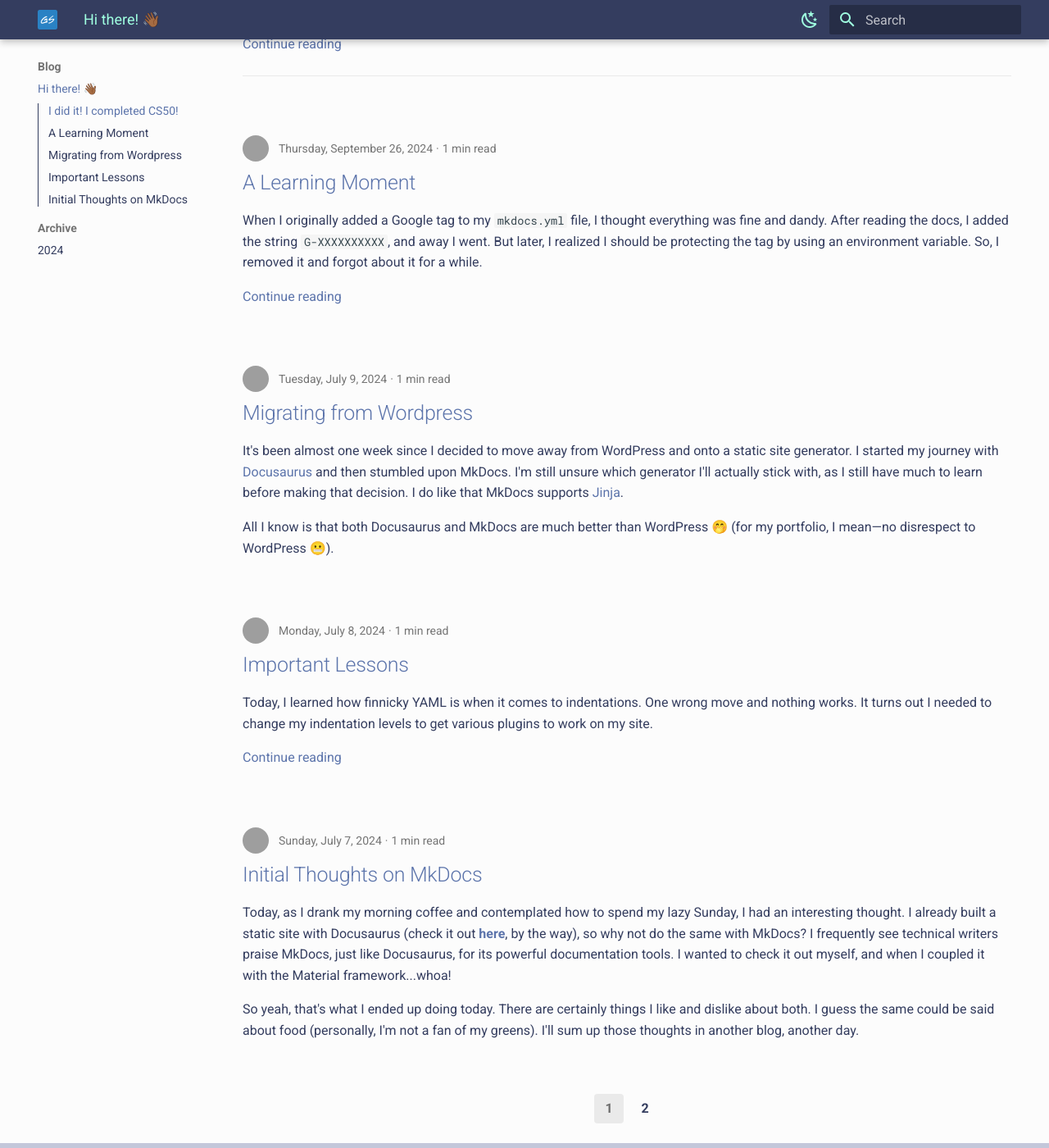
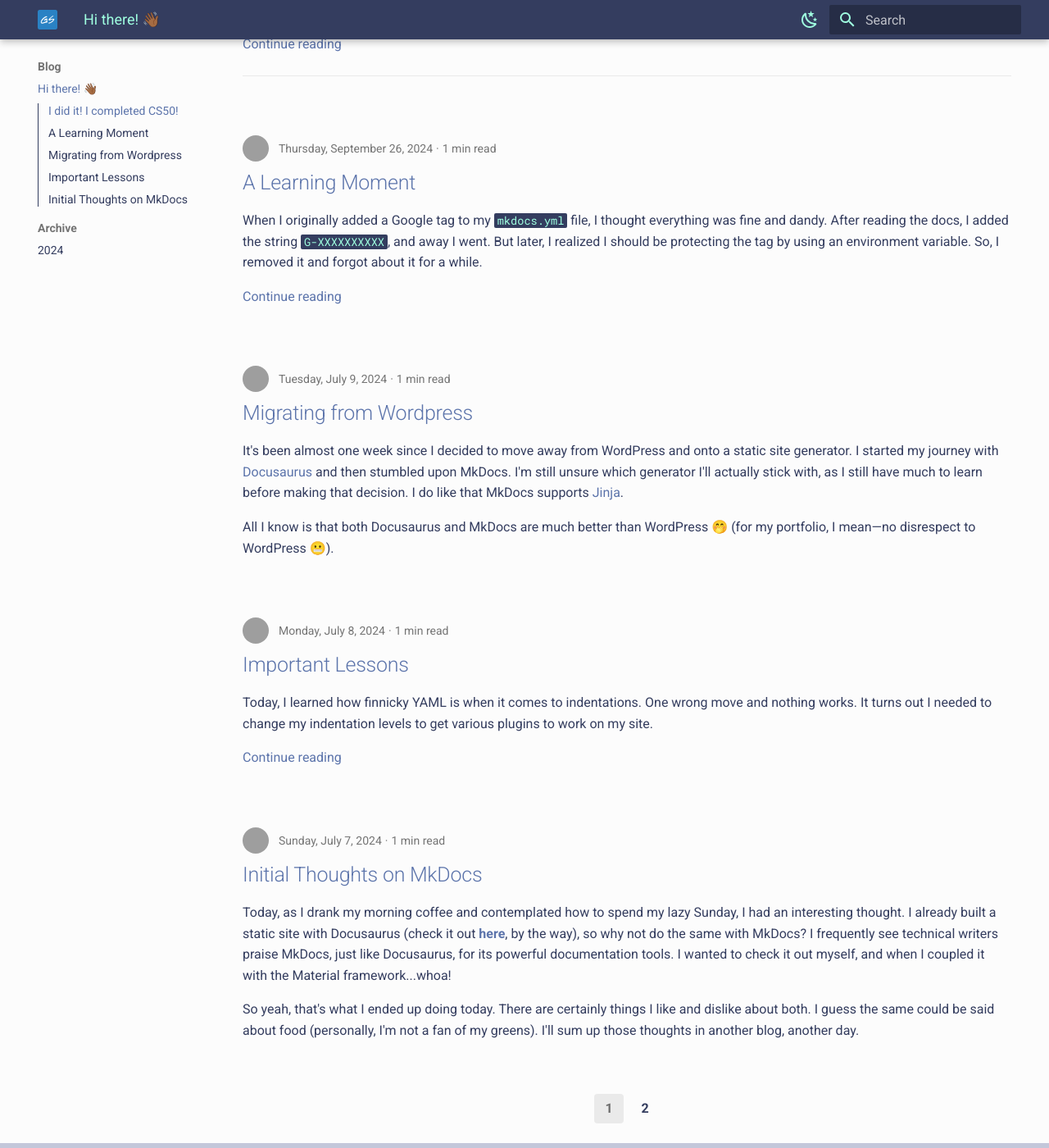
Before and after one commit to genesis-writing/gen-tech-writing-portfolio-and-blog-v2, an MkDocs documentation site: the page built from docs/blog/index.md, in a window 1280 px wide and 1400 px high, scrolled down 984 px. Shown: the whole window at 82% size. Built offline with MkDocs 1.6.1 and Material for MkDocs 9.7.7, drawn with Linux system fonts in a browser that asks for light colours; grey boxes are pictures that could not be loaded.

Commit message:
Update inline code color formatted with backticks

```diff
--- a/docs/stylesheets/extra.css
+++ b/docs/stylesheets/extra.css
@@ -115,3 +115,15 @@
 [data-md-color-scheme="slate"][data-md-color-primary="custom"] .md-typeset .md-tag-icon:before {
     background-color: var(--md-primary-bg-color);
 }
+
+
+
+
+
+/* Components for both light and dark modes */
+
+/* DARK MODE ONLY - Inline code formatting with backticks */
+.md-typeset code {
+    background-color: var(--md-default-fg-color);
+    color: var(--md-primary-bg-color);
+}
```
